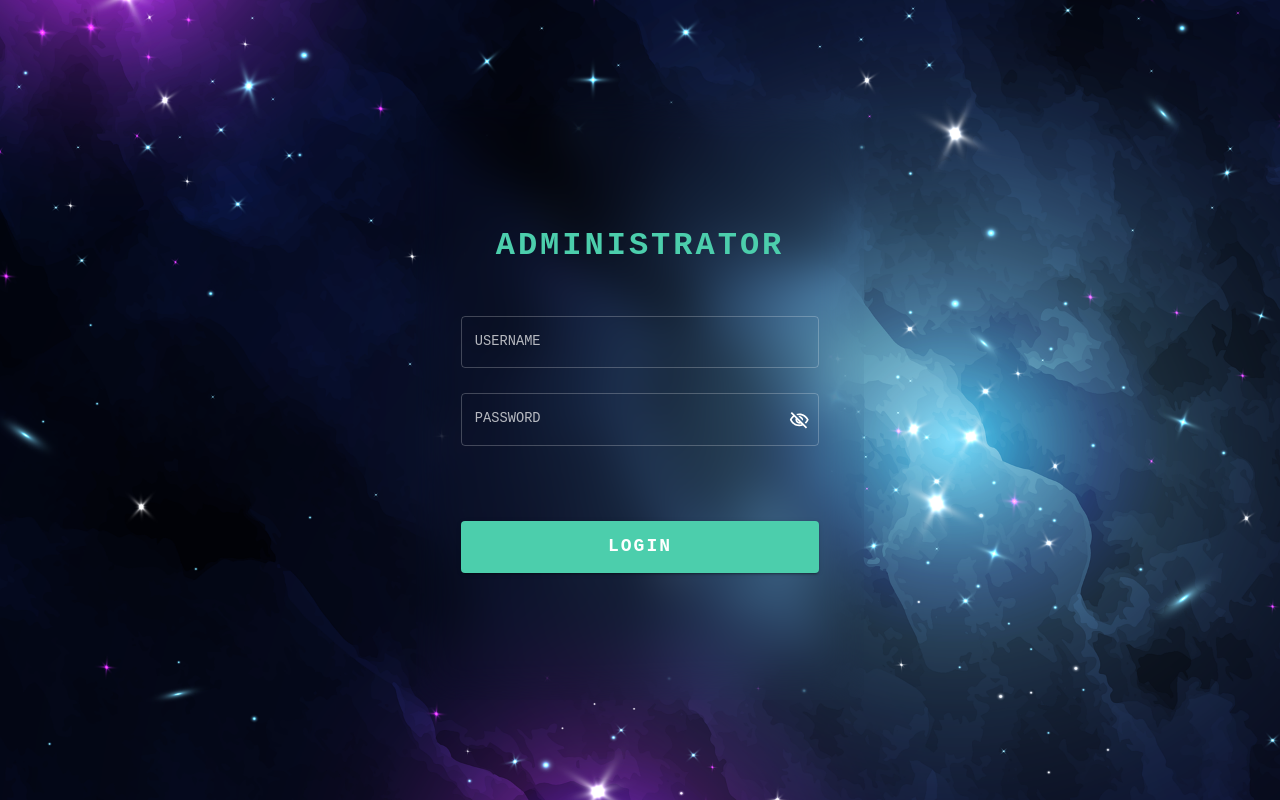
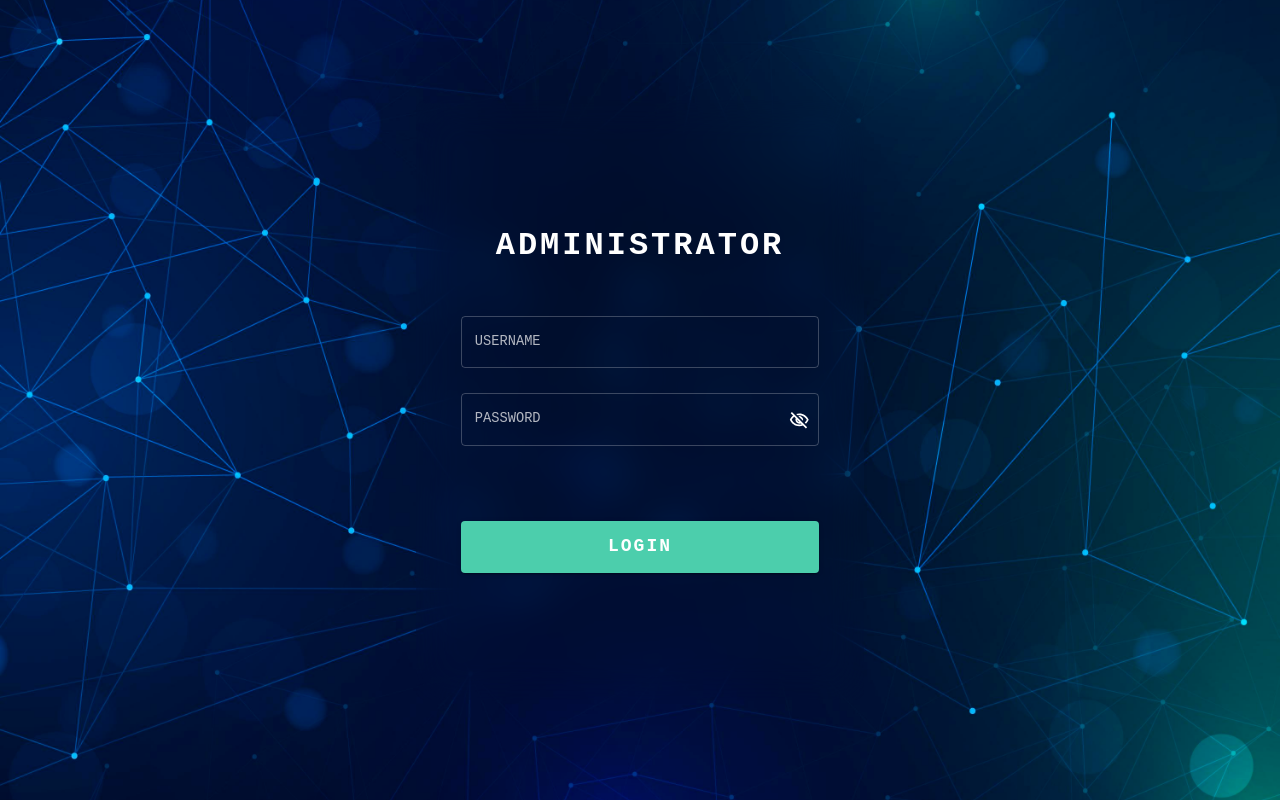
Before and after one commit to PDT-BIN/FRONTEND_MMW, a React (Vite) app: page /login in a window 1280 px wide. Built offline with nearby package versions, Linux system fonts and the light colour scheme.

Commit message:
FIX LOGIN UI

```diff
--- a/src/App.jsx
+++ b/src/App.jsx
@@ -27,13 +27,13 @@ function App() {
 						<main className="content">
 							<Topbar />
 							<Routes>
-								<Route path="/" element={<ProtectedRoute />}>
-									<Route path="/" element={<Dashboard />} />
-									<Route
-										path="/employee"
-										element={<Employee />}
-									/>
-								</Route>
+								{/* <Route path="/" element={<ProtectedRoute />}> */}
+								<Route path="/" element={<Dashboard />} />
+								<Route
+									path="/employee"
+									element={<Employee />}
+								/>
+								{/* </Route> */}
 							</Routes>
 						</main>
 					</div>
--- a/src/scenes/auth/Login.jsx
+++ b/src/scenes/auth/Login.jsx
@@ -24,7 +24,7 @@ const Login = () => {
 			justifyContent="center"
 			alignItems="center"
 			sx={{
-				backgroundImage: "url(src/assets/bg_login.png)",
+				backgroundImage: "url(src/assets/bg_login.jpg)",
 				backgroundSize: "cover",
 				backgroundPosition: "center",
 			}}
@@ -40,12 +40,7 @@ const Login = () => {
 				borderRadius="10px"
 				sx={{ backdropFilter: "blur(20px)" }}
 			>
-				<Typography
-					variant="h2"
-					fontWeight="bold"
-					color="secondary"
-					letterSpacing={3}
-				>
+				<Typography variant="h2" fontWeight="bold" letterSpacing={3}>
 					ADMINISTRATOR
 				</Typography>
 				<Formik
```
Also changed, not shown: src/assets/bg_login.jpg (added), src/assets/bg_login.png (deleted).
